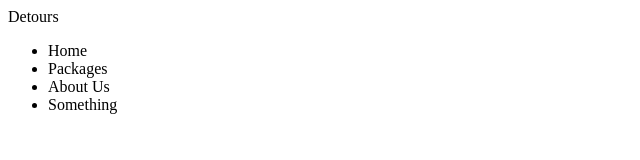
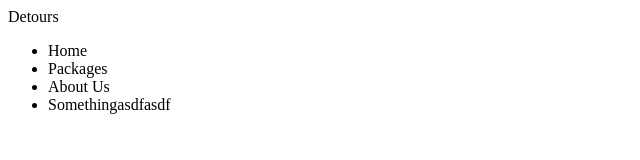
Before and after one commit to rollerboy247/CIS193_Project_Detours, a plain HTML site: page index.html in a window 1280 px wide. Shown: the full height of the page, 0-640 px from the left. Drawn offline with Linux system fonts and the light colour scheme.

Commit message:
changed listelement

```diff
--- a/index.html
+++ b/index.html
@@ -16,7 +16,7 @@
 			<li>Home</li>
 			<li>Packages</li>
 			<li>About Us</li>
-			<li>Something</li>
+			<li>Somethingasdfasdf</li>
 		</ul>
 	</nav>
 </body>
```
